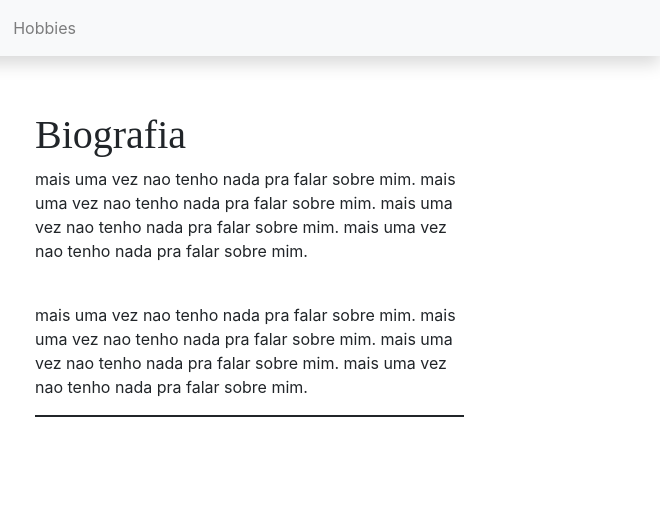
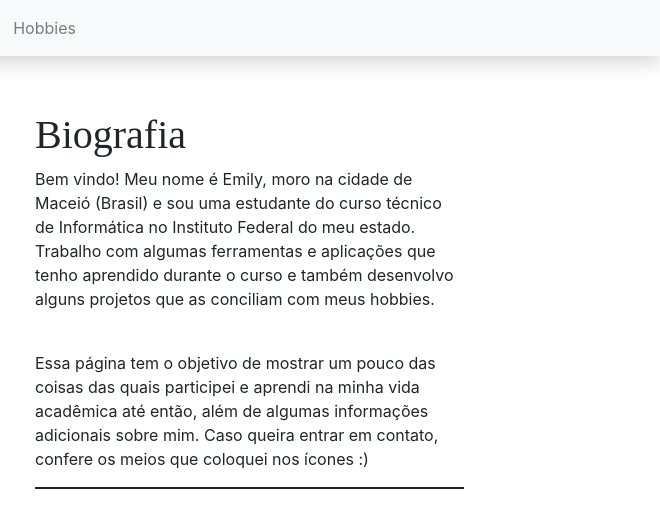
Before and after one commit to Emilybtoliveira/emilybtoliveira.github.io, a plain HTML site: page index.html in a window 1280 px wide. Shown: the top 521 px of the page, 620-1280 px from the left. Drawn offline with nearby package versions, Linux system fonts and the light colour scheme.

Commit message:
Finaliza as informações

```diff
--- a/index.html
+++ b/index.html
@@ -69,14 +69,14 @@
                     </div>
                     <div class="col bioTxt">
                         <h1>Biografia</h1>
-                        <p>mais uma vez nao tenho nada pra falar sobre mim.
-                        mais uma vez nao tenho nada pra falar sobre mim.
-                        mais uma vez nao tenho nada pra falar sobre mim.
-                        mais uma vez nao tenho nada pra falar sobre mim.</p>
-                        <br><p>mais uma vez nao tenho nada pra falar sobre mim.
-                                mais uma vez nao tenho nada pra falar sobre mim.
-                                mais uma vez nao tenho nada pra falar sobre mim.
-                                mais uma vez nao tenho nada pra falar sobre mim.</p>
+                        <p>Bem vindo! Meu nome é Emily, moro na cidade de Maceió (Brasil)
+                            e sou uma estudante do curso técnico de Informática no Instituto Federal do meu estado.
+                            Trabalho com algumas ferramentas e aplicações que tenho aprendido durante o curso e também
+                            desenvolvo alguns projetos que as conciliam com meus hobbies.</p>
+                        <br><p>Essa página tem o objetivo de mostrar um pouco das coisas das quais participei e aprendi
+                            na minha vida acadêmica até então, além de algumas informações adicionais sobre mim. Caso
+                            queira entrar em contato, confere os meios que coloquei nos ícones :)
+                        </p>
                         <hr>
                     </div>
                 </div>
```
